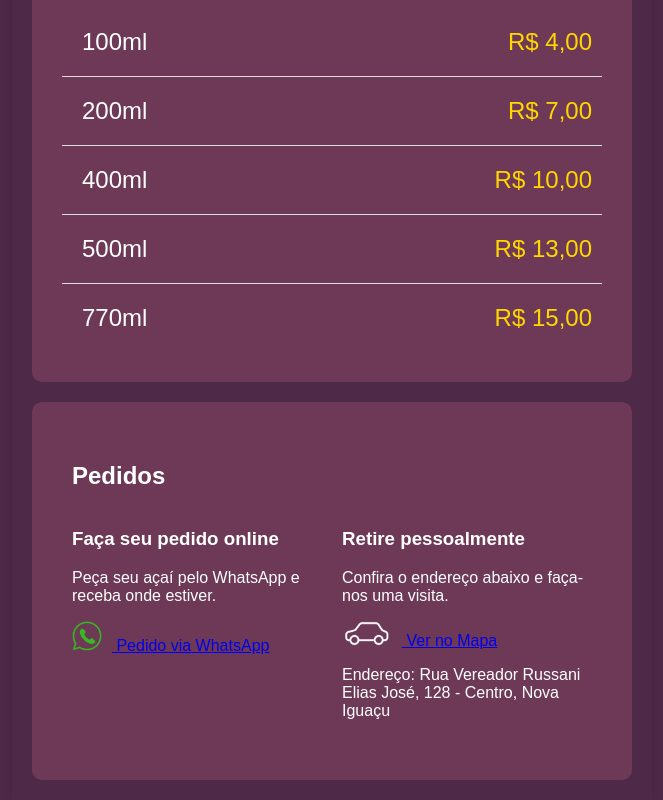
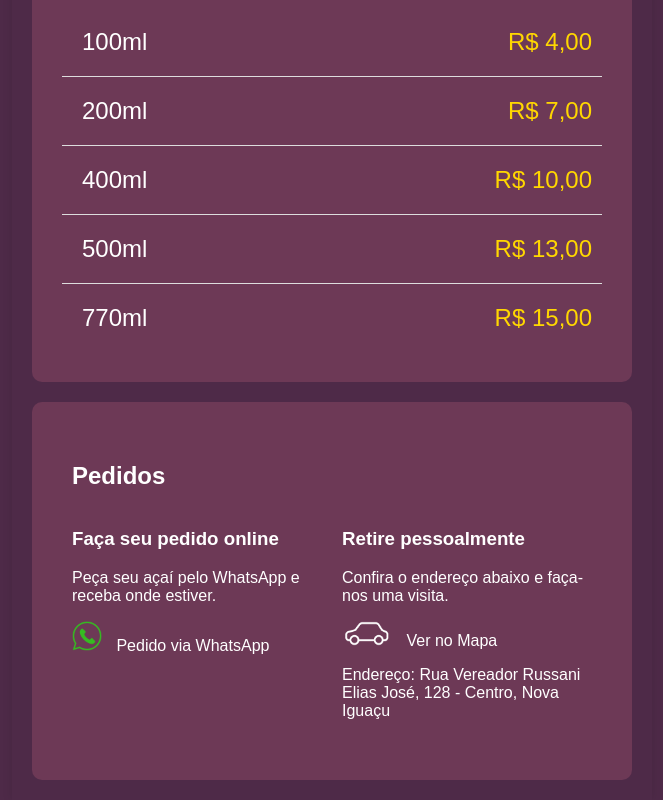
Before and after one commit to D-Coelho/acai-delicia, a plain HTML site: page index.html in a window 1280 px wide. Shown: the part 1129-1929 px from the top of the page, without its empty margins (308-971 px from the left). Drawn offline with Linux system fonts and the light colour scheme.

Commit message:
Update index.html

```diff
--- a/index.html
+++ b/index.html
@@ -150,6 +150,18 @@
         margin-left: 10px;
     }
 
+        /* Adicione estilos de link não visitado */
+    .pedido-container a:link,
+    .pedido-container a:visited {
+        color: #ffffff; /* Altere a cor conforme necessário */
+        text-decoration: none; /* Remover sublinhado */
+    }
+
+        /* Adicione estilos de link ao passar o mouse */
+    .pedido-container a:hover {
+        color: #ffffff; /* Altere a cor conforme necessário */
+    }
+
         @media only screen and (max-width: 1920px) {
         .container {
             max-width: 600px; /* Ajuste conforme necessário para simular um tablet ou smartphone */
```
